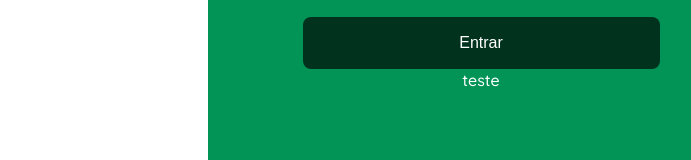
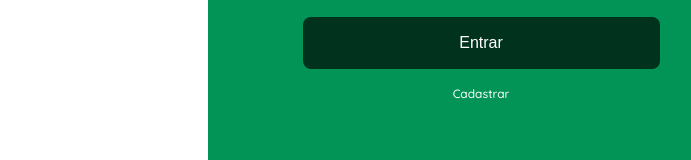
Before and after one commit to MatheusAraripe/desafio-anova, a React (Vite) app: page /login in a window 1280 px wide. Shown: the part 433-593 px from the top of the page, without its empty margins (526-1217 px from the left). Built offline with nearby package versions, Linux system fonts and the light colour scheme.

Commit message:
feat: rota e link para criar conta adicionados

```diff
--- a/src/AppRoutes.jsx
+++ b/src/AppRoutes.jsx
@@ -9,9 +9,11 @@ import {
 
 import LoginPage from "./pages/LoginPage";
 import HomePage from "./pages/HomePage";
+import SignUp from "./pages/SignupPage";
 
 // Importe do context
 import { AuthContext, AuthProvider } from "./contexts/auth";
+
 
 
 // criação da área privada(apenas usuários logados)
@@ -36,6 +38,7 @@ const AppRoutes = () => {
                 <Routes>
                     <Route exact path="/login" element={<LoginPage />} />
                     <Route exact path="/" element={ <Private><HomePage /></Private>} />
+                    <Route exact path="/signup" element={ <SignUp />} />
                 </Routes>
             </AuthProvider>
         </Router>
--- a/src/components/LoginForm.jsx
+++ b/src/components/LoginForm.jsx
@@ -1,4 +1,5 @@
 import React, {useContext} from 'react';
+import { Link } from 'react-router-dom';
 
 import { AuthContext } from '../contexts/auth';
 
@@ -22,9 +23,7 @@ const LoginForm = () => {
   const {authenticated, login} = useContext(AuthContext);
 
   const { register, handleSubmit: onSubmit, formState: { errors } } = useForm({resolver: yupResolver(schema)});
-  const handleSubmit = (data) => {
-    console.log("Foii")
-    login(data.email, data.password)
+  const handleSubmit = () => {
   };
 
   return (
@@ -54,7 +53,7 @@ const LoginForm = () => {
           </div>
           <button type="submit">Entrar</button>
         </form>
-        <p className='teste'>teste</p>
+        <Link to="/signup" className="link-login">Cadastrar</Link>
       </div>
       <p>logado: {String(authenticated)}</p>
     </>
--- a/src/pages/LoginPage/loginPage.scss
+++ b/src/pages/LoginPage/loginPage.scss
@@ -65,10 +65,16 @@ button:hover{
     cursor: pointer;
 }
 
-.teste{
+.link-login{
     position: absolute;
     width: 546px;
     height: 15px;
     right: 0px;
-    top: calc(50% - 15px/2 + 94.5px);
+    top: calc(54% - 15px/2 + 94.5px);
+    color: $withe;
+    text-decoration: none;
+    font-style: normal;
+    font-weight: 400;
+    font-size: 12px;
+    line-height: 15px;
 }
--- /dev/null
+++ b/src/pages/SignupPage/index.jsx
@@ -0,0 +1,9 @@
+import React from 'react'
+
+function SignUp() {
+  return (
+    <div>SignUp page</div>
+  )
+};
+
+export default SignUp;
```
